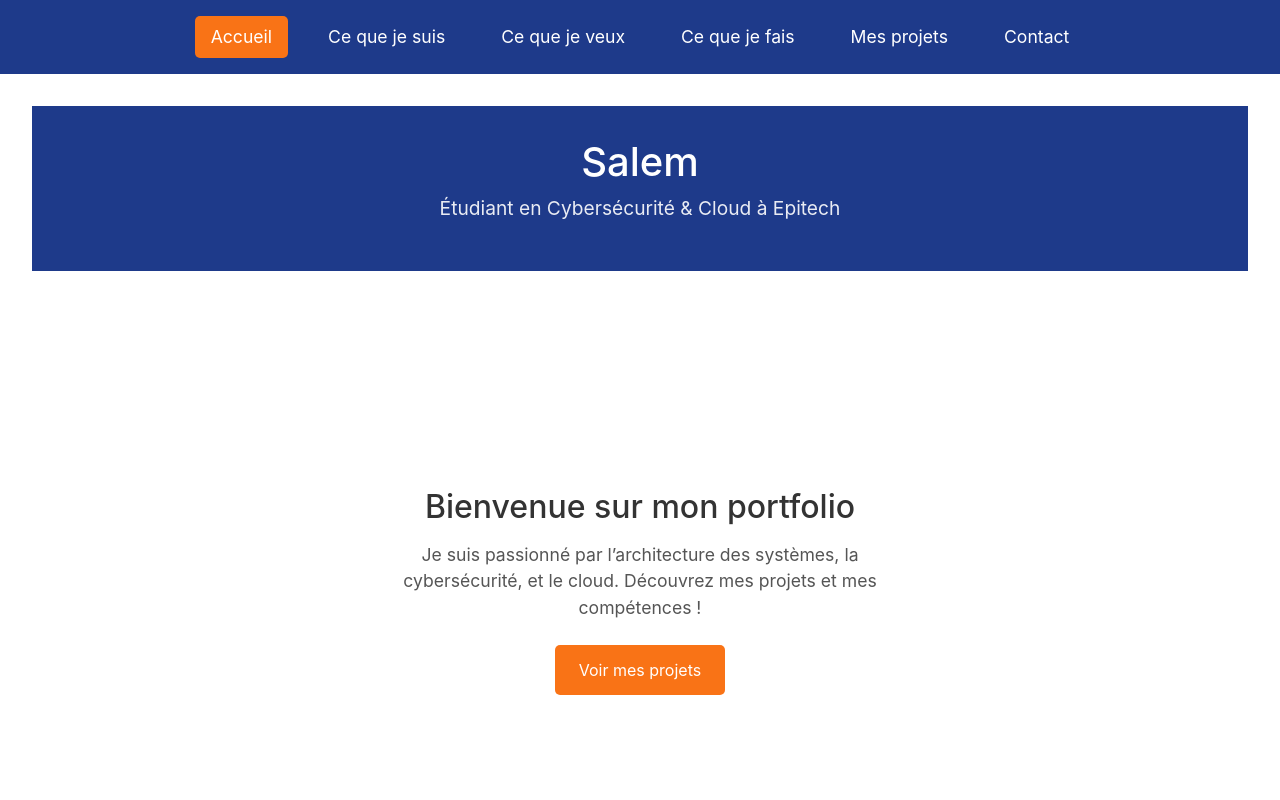
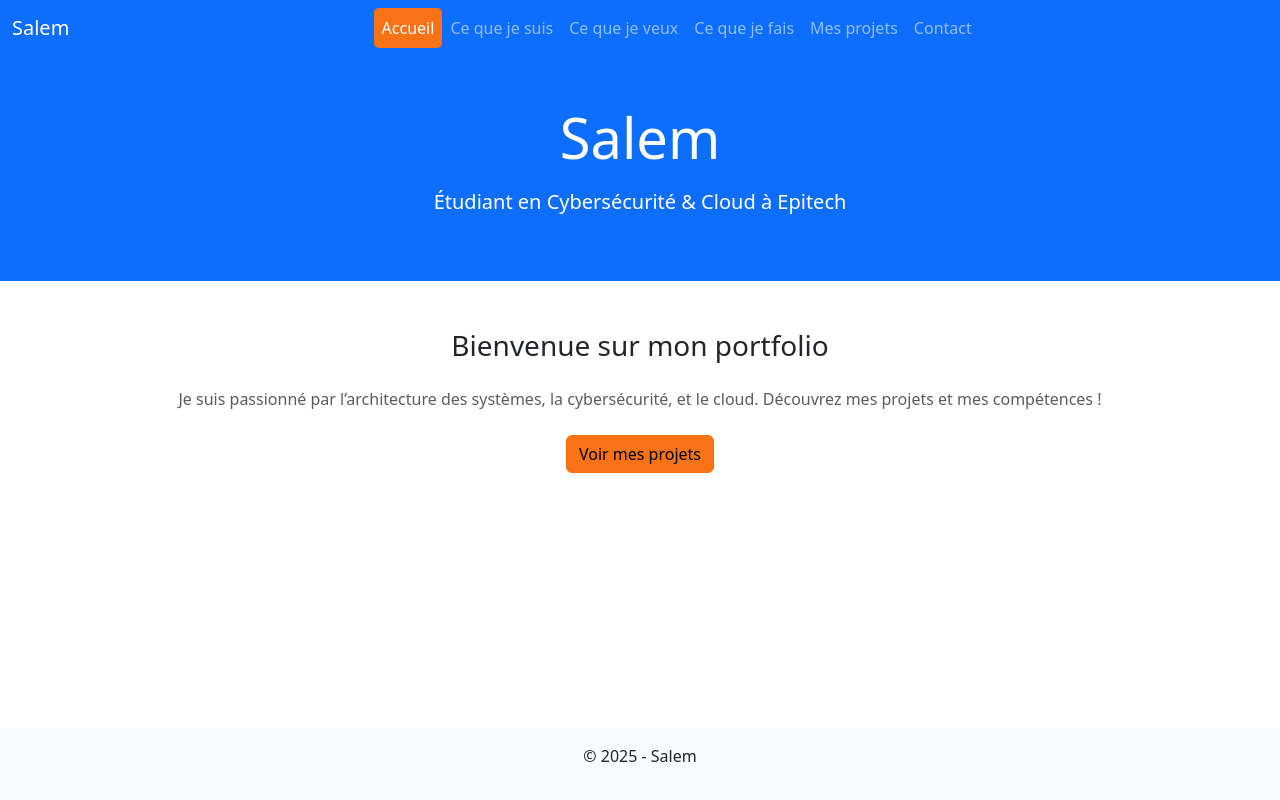
Before and after one commit to hsalemh/SalemWorld, a Vue app in the folder SalemWorld/: page / in a window 1280 px wide. Shown: the top 800 px of the page. Built offline with nearby package versions, Linux system fonts and the light colour scheme.

Commit message:
Add Bootstrap to navbar and homepage

```diff
--- a/SalemWorld/index.html
+++ b/SalemWorld/index.html
@@ -4,12 +4,12 @@
     <meta charset="UTF-8" />
     <link rel="icon" type="image/svg+xml" href="/vite.svg" />
     <link href="https://cdn.jsdelivr.net/npm/bootstrap@5.3.5/dist/css/bootstrap.min.css" rel="stylesheet" integrity="sha384-SgOJa3DmI69IUzQ2PVdRZhwQ+dy64/BUtbMJw1MZ8t5HZApcHrRKUc4W0kG879m7" crossorigin="anonymous">
-    <script src="https://cdn.jsdelivr.net/npm/bootstrap@5.3.5/dist/js/bootstrap.bundle.min.js" integrity="sha384-k6d4wzSIapyDyv1kpU366/PK5hCdSbCRGRCMv+eplOQJWyd1fbcAu9OCUj5zNLiq" crossorigin="anonymous"></script>
     <meta name="viewport" content="width=device-width, initial-scale=1.0" />
     <title>Salem's World</title>
   </head>
   <body>
     <div id="app"></div>
     <script type="module" src="/src/main.ts"></script>
+    <script src="https://cdn.jsdelivr.net/npm/bootstrap@5.3.5/dist/js/bootstrap.bundle.min.js" integrity="sha384-k6d4wzSIapyDyv1kpU366/PK5hCdSbCRGRCMv+eplOQJWyd1fbcAu9OCUj5zNLiq" crossorigin="anonymous"></script>
   </body>
 </html>
--- a/SalemWorld/src/App.vue
+++ b/SalemWorld/src/App.vue
@@ -1,21 +1,51 @@
 <template>
-  <div id="app" class="">
+  <div id="app" class="d-flex flex-column min-vh-100">
     <header>
-      <nav>
-        <router-link to="/" class="nav-link">Accueil</router-link>
-        <router-link to="/about-me" class="nav-link">Ce que je suis</router-link>
-        <router-link to="/my-goals" class="nav-link">Ce que je veux</router-link>
-        <router-link to="/my-work" class="nav-link">Ce que je fais</router-link>
-        <router-link to="/my-projects" class="nav-link">Mes projets</router-link>
-        <router-link to="/contact" class="nav-link">Contact</router-link>
+      <nav class="navbar navbar-expand-lg navbar-dark bg-primary">
+        <div class="container-fluid">
+          <a class="navbar-brand" href="#">{{ name }}</a>
+          <button
+            class="navbar-toggler"
+            type="button"
+            data-bs-toggle="collapse"
+            data-bs-target="#navbarNav"
+            aria-controls="navbarNav"
+            aria-expanded="false"
+            aria-label="Toggle navigation"
+          >
+            <span class="navbar-toggler-icon"></span>
+          </button>
+          <div class="collapse navbar-collapse" id="navbarNav">
+            <ul class="navbar-nav mx-auto">
+              <li class="nav-item">
+                <router-link to="/" class="nav-link" active-class="active">Accueil</router-link>
+              </li>
+              <li class="nav-item">
+                <router-link to="/about-me" class="nav-link" active-class="active">Ce que je suis</router-link>
+              </li>
+              <li class="nav-item">
+                <router-link to="/my-goals" class="nav-link" active-class="active">Ce que je veux</router-link>
+              </li>
+              <li class="nav-item">
+                <router-link to="/my-work" class="nav-link" active-class="active">Ce que je fais</router-link>
+              </li>
+              <li class="nav-item">
+                <router-link to="/my-projects" class="nav-link" active-class="active">Mes projets</router-link>
+              </li>
+              <li class="nav-item">
+                <router-link to="/contact" class="nav-link" active-class="active">Contact</router-link>
+              </li>
+            </ul>
+          </div>
+        </div>
       </nav>
     </header>
-    <main>
+    <main class="flex-grow-1">
       <transition name="fade" mode="out-in">
         <router-view />
       </transition>
     </main>
-    <footer>
+    <footer class="bg-light text-center py-3">
       <p>© 2025 - {{ name }}</p>
     </footer>
   </div>
@@ -28,68 +58,13 @@ export default defineComponent({
   name: 'App',
   data() {
     return {
-      name: 'Ton Nom', // Remplace par ton nom
+      name: 'Salem',
     };
   },
 });
 </script>
 
 <style scoped>
-
-@media (max-width: 768px) {
-  nav {
-    flex-direction: column;
-    align-items: center;
-    gap: 0.5rem;
-  }
-  .nav-link {
-    font-size: 1rem;
-    padding: 0.5rem;
-    width: 80%;
-    text-align: center;
-  }
-}
-#app {
-  font-family: 'Inter', Arial, sans-serif;
-  color: #333;
-}
-header {
-  background-color: #1e3a8a;
-  padding: 1rem;
-}
-nav {
-  display: flex;
-  justify-content: center;
-  gap: 1.5rem;
-  flex-wrap: wrap;
-}
-.nav-link {
-  color: white;
-  text-decoration: none;
-  font-size: 1.1rem;
-  padding: 0.5rem 1rem;
-  border-radius: 5px;
-  transition: background-color 0.3s;
-}
-.nav-link:hover {
-  background-color: #3b82f6;
-}
-.nav-link.router-link-exact-active {
-  background-color: #f97316;
-}
-main {
-  min-height: 80vh;
-  padding: 2rem;
-}
-footer {
-  background-color: #f1f1f1;
-  text-align: center;
-  padding: 1rem;
-  position: relative;
-  bottom: 0;
-  width: 100%;
-}
-
 .fade-enter-active,
 .fade-leave-active {
   transition: opacity 0.3s ease;
@@ -98,4 +73,9 @@ footer {
 .fade-leave-to {
   opacity: 0;
 }
+.nav-link.active {
+  background-color: #f97316;
+  color: white;
+  border-radius: 5px;
+}
 </style>
--- a/SalemWorld/src/views/HomePage.vue
+++ b/SalemWorld/src/views/HomePage.vue
@@ -1,17 +1,17 @@
 <template>
   <div class="home-page">
-      <header>
-        <h1>{{ name }}</h1>
-        <p>Étudiant en Cybersécurité & Cloud à Epitech</p>
+    <header class="bg-primary text-white text-center py-5">
+      <h1 class="display-4 mb-3">{{ name }}</h1>
+      <p class="lead">Étudiant en Cybersécurité & Cloud à Epitech</p>
     </header>
-      <main>
-        <section class="hero">
-          <h2>Bienvenue sur mon portfolio</h2>
-          <p>
+    <main class="container my-5">
+      <section class="hero text-center">
+        <h2 class="h3 mb-4">Bienvenue sur mon portfolio</h2>
+        <p class="text-muted mb-4">
           Je suis passionné par l’architecture des systèmes, la cybersécurité, et le cloud.
           Découvrez mes projets et mes compétences !
         </p>
-          <button class="cta">Voir mes projets</button>
+        <router-link to="/my-projects" class="btn btn-warning">Voir mes projets</router-link>
       </section>
     </main>
   </div>
@@ -24,62 +24,20 @@
   name: 'HomePage',
   data() {
     return {
-        name: 'Salem', // Remplace par ton nom
+      name: 'Salem',
     };
   },
 });
 </script>
 
 <style scoped>
-  .home-page {
-    font-family: 'Inter', Arial, sans-serif;
-    color: #333;
+/* Bootstrap gère la plupart des styles */
+.btn-warning {
+  background-color: #f97316;
+  border-color: #f97316;
 }
-  header {
-    background-color: #1e3a8a;
-    color: white;
-    text-align: center;
-    padding: 2rem;
-  }
-  header h1 {
-    font-size: 2.5rem;
-    margin-bottom: 0.5rem;
-  }
-  header p {
-    font-size: 1.2rem;
-    opacity: 0.9;
-  }
-  main {
-    min-height: 80vh;
-    display: flex;
-    justify-content: center;
-    align-items: center;
-  }
-  .hero {
-    text-align: center;
-    padding: 2rem;
-    max-width: 600px;
-  }
-  .hero h2 {
-    font-size: 2rem;
-    margin-bottom: 1rem;
-  }
-  .hero p {
-    font-size: 1.1rem;
-    margin-bottom: 1.5rem;
-    color: #555;
-  }
-  .cta {
-    background-color: #f97316;
-    color: white;
-    border: none;
-    padding: 0.8rem 1.5rem;
-    font-size: 1rem;
-    cursor: pointer;
-    border-radius: 5px;
-    transition: background-color 0.3s;
-  }
-  .cta:hover {
+.btn-warning:hover {
   background-color: #e55a00;
+  border-color: #e55a00;
 }
 </style>
```
Lines whose indentation alone changed are shown as unchanged.
